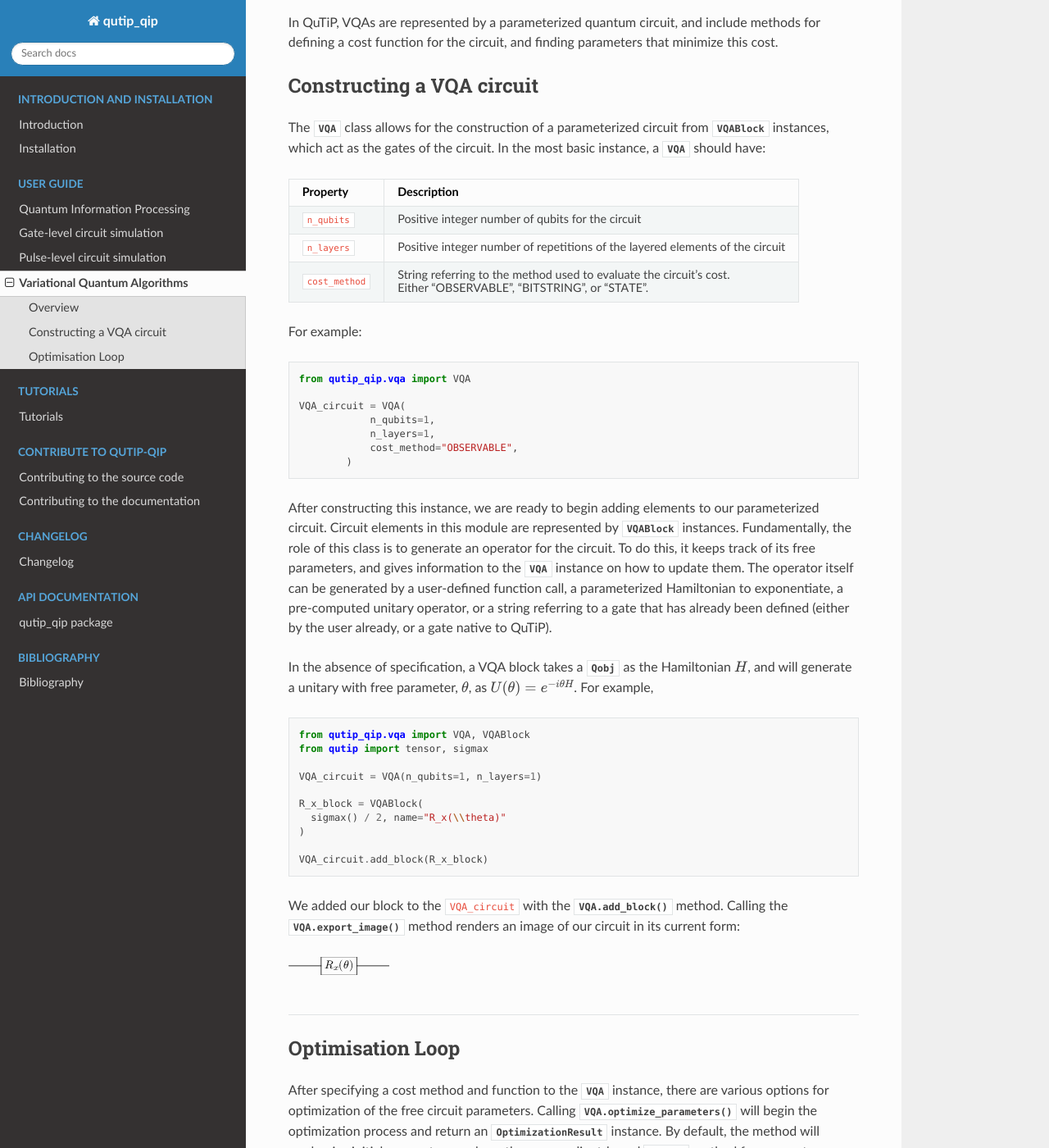
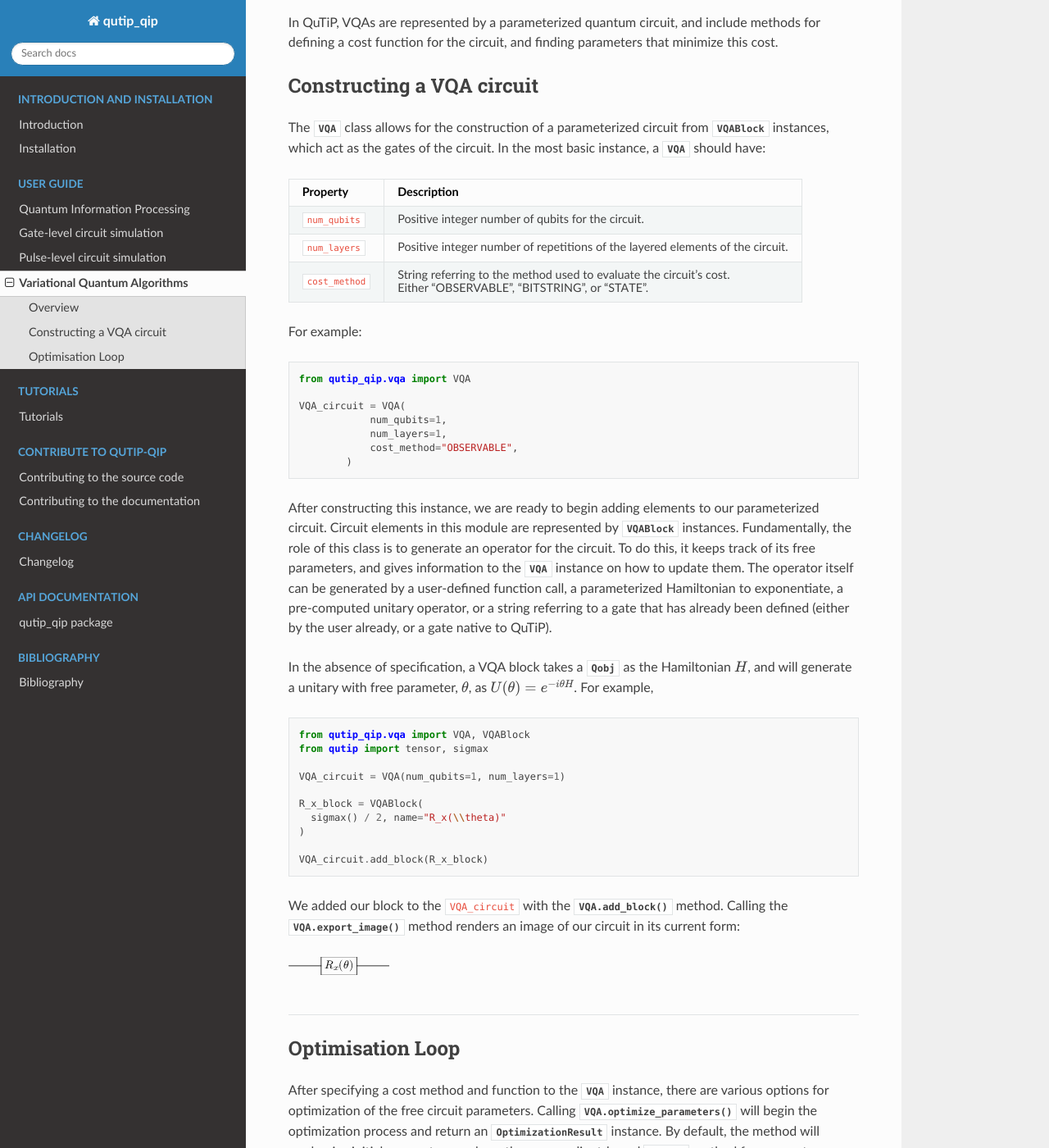
Before and after one commit to qutip/qutip-qip, a Sphinx documentation site: the page built from doc/source/qip-vqa.rst, in a window 1280 px wide and 1400 px high, scrolled down 416 px. Shown: the whole window at 82% size. Built offline with Sphinx 7.4.7 and the Read the Docs theme 2.0.0, drawn with Linux system fonts in a browser that asks for light colours; some of the changed text lies outside the part shown.

Commit message:
Rename variables in line with qutip-qip conventions

```diff
--- a/doc/source/qip-vqa.rst
+++ b/doc/source/qip-vqa.rst
@@ -19,17 +19,17 @@
 
 The :class:`.VQA` class allows for the construction of a parameterized circuit from :class:`.VQABlock` instances, which act as the gates of the circuit. In the most basic instance, a :class:`.VQA` should have:
 
-====================  =================================================
+====================  ==================================================
 Property                           Description
-====================  =================================================
-``n_qubits``          Positive integer number of qubits for the circuit
-``n_layers``          Positive integer number of repetitions of the
-                      layered elements of the circuit
+====================  ==================================================
+``num_qubits``        Positive integer number of qubits for the circuit.
+``num_layers``        Positive integer number of repetitions of the
+                      layered elements of the circuit.
 ``cost_method``       String referring to the method used to
                       evaluate the circuit's cost.
 
                       Either "OBSERVABLE", "BITSTRING", or "STATE".
-====================  =================================================
+====================  ==================================================
 
 For example:
 
@@ -38,8 +38,8 @@
     from qutip_qip.vqa import VQA
 
     VQA_circuit = VQA(
-                n_qubits=1,
-                n_layers=1,
+                num_qubits=1,
+                num_layers=1,
                 cost_method="OBSERVABLE",
             )
 
@@ -52,7 +52,7 @@
     from qutip_qip.vqa import VQA, VQABlock
     from qutip import tensor, sigmax
 
-    VQA_circuit = VQA(n_qubits=1, n_layers=1)
+    VQA_circuit = VQA(num_qubits=1, num_layers=1)
 
     R_x_block = VQABlock(
       sigmax() / 2, name="R_x(\\theta)"
@@ -81,7 +81,7 @@
 
   * **Jacobian computation**. A flag will tell the optimization method to compute the Jacobian at each step, which is passed to the optimizer so that it can use gradient information.
 
-  * **Layer-by-layer training**. Optimize parameters for the circuit with only a single layer, and hold these fixed while adding additional layers, up to ``VQA.n_layers``.
+  * **Layer-by-layer training**. Optimize parameters for the circuit with only a single layer, and hold these fixed while adding additional layers, up to ``VQA.num_layers``.
 
   * **Bounds and constraints**. To be passed to the optimizer.
 
@@ -94,7 +94,7 @@
 
   >>> from qutip_qip.vqa import VQA, VQABlock
   >>> from qutip import sigmax, sigmaz
-  >>> circ = VQA(n_qubits=1, cost_method="OBSERVABLE")
+  >>> circ = VQA(num_qubits=1, cost_method="OBSERVABLE")
 
   Picking the Pauli Z operator as our cost observable, our circuit's cost function will be: :math:`\langle\psi(t)| \sigma_z | \psi(t)\rangle`
 
```
Also changed, not shown: 2 other files.
